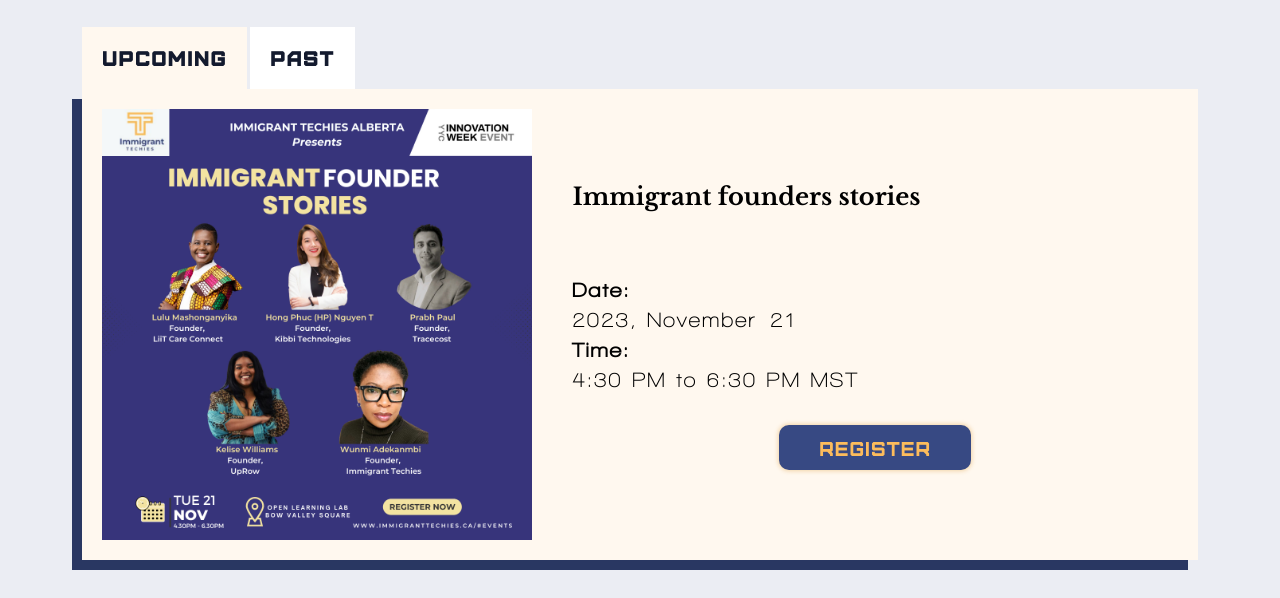
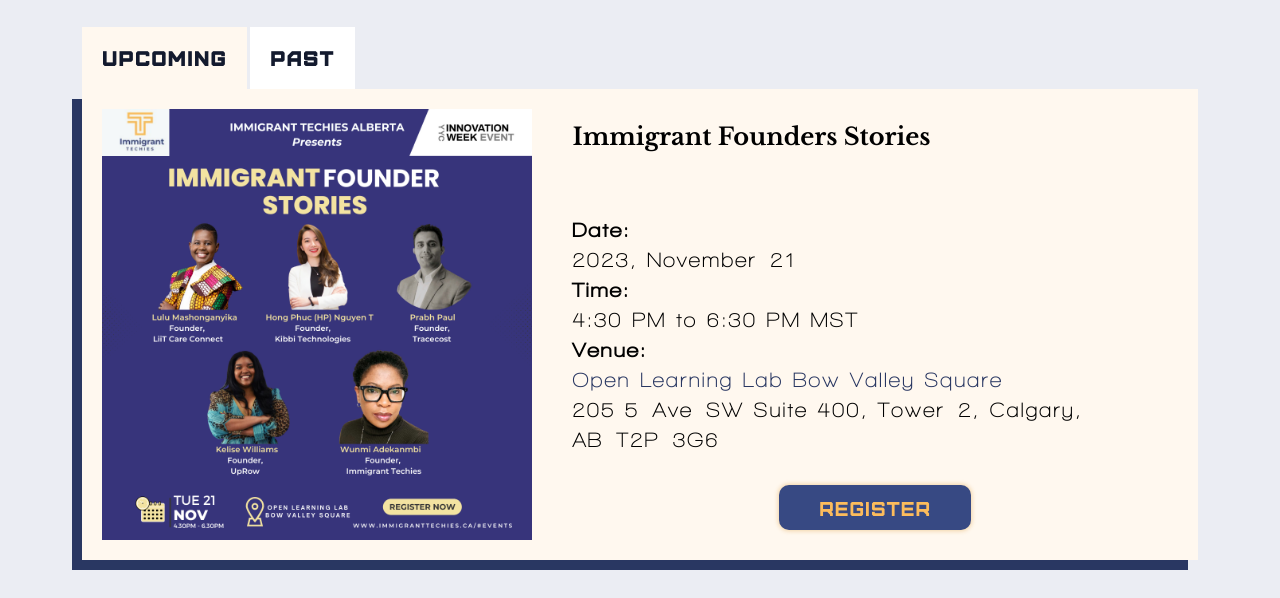
Before and after one commit to marokinats/immigramt-techies-alberta, a website: page app/index.html in a window 1280 px wide. Shown: the part 3147-3745 px from the top of the page. Drawn offline with nearby package versions, Linux system fonts and the light colour scheme; files that its build step writes are made by us from their sources; files whose address does not match are found by name.

Commit message:
added venue to events

```diff
--- a/app/css/components/section-events/section-events.html
+++ b/app/css/components/section-events/section-events.html
@@ -11,11 +11,18 @@
               <img src="img/css/components/section-events/event-2023-11-21.jpg" alt="event-2023-11-21" />
             </div>
             <div class="events__tab-details">
-              <h4 class="h4 events__tab-title">Immigrant founders stories</h4>
+              <h4 class="h4 events__tab-title">Immigrant Founders Stories</h4>
               <div class="events__tab-text events__tab-text_title">Date:</div>
               <p class="events__tab-text">2023, November&nbsp;21</p>
               <div class="events__tab-text events__tab-text_title">Time:</div>
               <p class="events__tab-text">4:30 PM to 6:30 PM MST</p>
+              <div class="events__tab-text events__tab-text_title">Venue:</div>
+              <p class="events__tab-text">
+                <a class="events__tab-link" href="https://maps.app.goo.gl/s8Zt9UqLNhcQoLpw7" target="_blank"
+                  >Open Learning Lab Bow Valley Square</a
+                >
+                205 5&nbsp;Ave&nbsp;SW Suite 400, Tower&nbsp;2, Calgary, AB&nbsp;T2P&nbsp;3G6
+              </p>
               <a
                 href="https://lu.ma/uurxdusv"
                 target="_blank"
@@ -40,6 +47,13 @@
               <p class="events__tab-text">2023, November&nbsp;1</p>
               <div class="events__tab-text events__tab-text_title">Time:</div>
               <p class="events__tab-text">4:00 PM to 6:00 PM MST</p>
+              <div class="events__tab-text events__tab-text_title">Venue:</div>
+              <p class="events__tab-text">
+                <a class="events__tab-link" href="https://maps.app.goo.gl/QwGnnnZeaKSeHaCQ9" target="_blank"
+                  >Platform Innovation Centre</a
+                >
+                407 9&nbsp;Ave&nbsp;SE, Calgary,&nbsp;AB
+              </p>
             </div>
           </div>
         </div>
--- a/app/css/components/section-events/section-events.less
+++ b/app/css/components/section-events/section-events.less
@@ -118,3 +118,14 @@
   align-self: center;
   margin-top: 30px;
 }
+
+.events__tab-link {
+  display: block;
+  text-decoration: none;
+  color: @blue-dark;
+
+  &:hover {
+    text-decoration: underline;
+    color: @blue-dark-hover;
+  }
+}
```
